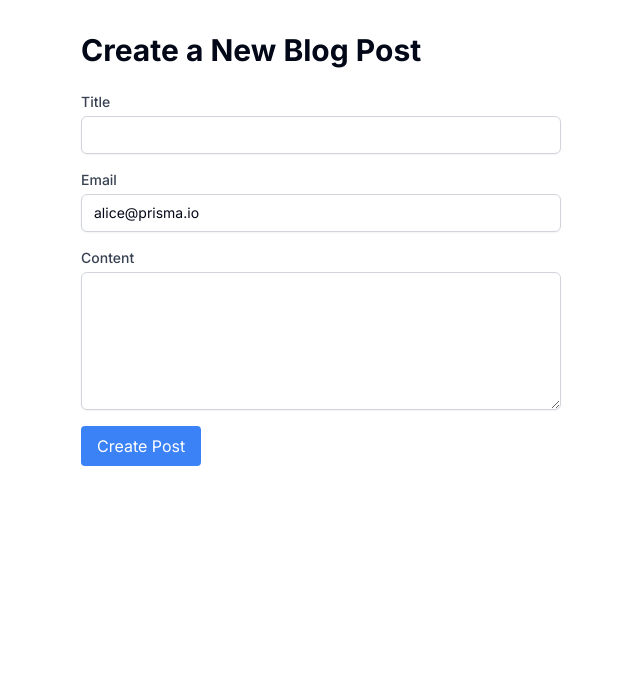
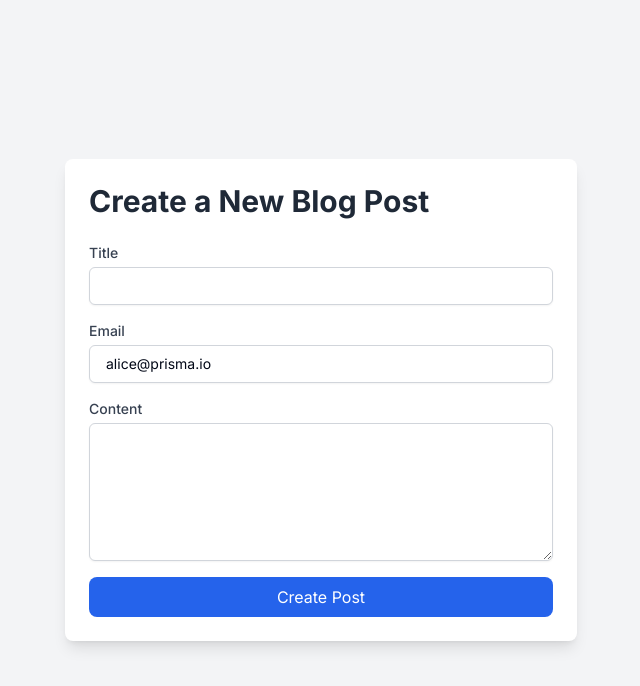
Before and after one commit to gurleenkaur19/blog, a Next.js app: page /create in a window 1280 px wide. Shown: the top 686 px of the page, without its empty margins (319-959 px from the left). Built offline with nearby package versions, Linux system fonts and the light colour scheme.

Commit message:
create new post added

```diff
--- a/src/app/(frontend)/create/page.tsx
+++ b/src/app/(frontend)/create/page.tsx
@@ -40,13 +40,21 @@ function Create() {
   };
 
   return (
-    <div className="container mx-auto px-4 py-8 max-w-lg">
-      <h1 className="text-3xl font-bold mb-6">Create a New Blog Post</h1>
+    <div className="flex items-center justify-center min-h-screen bg-gray-100 py-8">
+      <div className="w-full max-w-lg p-6 bg-white shadow-lg rounded-lg">
+        <h1 className="text-3xl font-bold text-gray-800 mb-6">
+          Create a New Blog Post
+        </h1>
+        {error && (
+          <div className="mb-4 p-3 bg-red-100 text-red-700 border border-red-300 rounded">
+            {error}
+          </div>
+        )}
         <form onSubmit={handleSubmit} className="space-y-4">
           <div>
             <label
               htmlFor="title"
-            className="block text-sm font-medium text-gray-700"
+              className="block text-sm font-medium text-gray-700 mb-1"
             >
               Title
             </label>
@@ -56,13 +64,13 @@ function Create() {
               value={title}
               onChange={(e) => setTitle(e.target.value)}
               required
-            className="mt-1 block w-full px-3 py-2 border border-gray-300 rounded-md shadow-sm focus:outline-none focus:ring-blue-500 focus:border-blue-500 sm:text-sm"
+              className="block w-full px-4 py-2 border border-gray-300 rounded-md shadow-sm focus:outline-none focus:ring-2 focus:ring-blue-500 focus:border-blue-500 sm:text-sm"
             />
           </div>
           <div>
             <label
               htmlFor="email"
-            className="block text-sm font-medium text-gray-700"
+              className="block text-sm font-medium text-gray-700 mb-1"
             >
               Email
             </label>
@@ -72,13 +80,13 @@ function Create() {
               value={email}
               onChange={(e) => setEmail(e.target.value)}
               required
-            className="mt-1 block w-full px-3 py-2 border border-gray-300 rounded-md shadow-sm focus:outline-none focus:ring-blue-500 focus:border-blue-500 sm:text-sm"
+              className="block w-full px-4 py-2 border border-gray-300 rounded-md shadow-sm focus:outline-none focus:ring-2 focus:ring-blue-500 focus:border-blue-500 sm:text-sm"
             />
           </div>
           <div>
             <label
               htmlFor="content"
-            className="block text-sm font-medium text-gray-700"
+              className="block text-sm font-medium text-gray-700 mb-1"
             >
               Content
             </label>
@@ -88,17 +96,19 @@ function Create() {
               onChange={(e) => setContent(e.target.value)}
               required
               rows={6}
-            className="mt-1 block w-full px-3 py-2 border border-gray-300 rounded-md shadow-sm focus:outline-none focus:ring-blue-500 focus:border-blue-500 sm:text-sm"
+              maxLength={500} // Limit the length
+              className="block w-full px-4 py-2 border border-gray-300 rounded-md shadow-sm focus:outline-none focus:ring-2 focus:ring-blue-500 focus:border-blue-500 sm:text-sm"
             />
           </div>
           <button
             type="submit"
-          className="px-4 py-2 bg-blue-500 text-white rounded hover:bg-blue-600 focus:outline-none focus:ring-2 focus:ring-blue-500"
+            className="w-full px-4 py-2 bg-blue-600 text-white rounded-lg hover:bg-blue-700 focus:outline-none focus:ring-2 focus:ring-blue-500"
           >
             Create Post
           </button>
         </form>
       </div>
+    </div>
   );
 }
 
--- a/src/app/(frontend)/page.tsx
+++ b/src/app/(frontend)/page.tsx
@@ -31,10 +31,21 @@ const BlogList = () => {
 
   useEffect(() => {
     const apiCall = async () => {
+      try {
         const res = await fetch("/backend/posts");
+        if (!res.ok) {
+          console.error("Failed to fetch posts:", res.statusText);
+          return;
+        }
         const data: ResponseType = await res.json();
-      if (data.success) setPosts(data.data);
-      else console.log(data.message);
+        if (data.success) {
+          setPosts(data.data);
+        } else {
+          console.log(data.message);
+        }
+      } catch (error) {
+        console.error("Error fetching posts:", error);
+      }
     };
     apiCall();
   }, []);
@@ -44,21 +55,25 @@ const BlogList = () => {
       <Head>
         <title>Blog List</title>
       </Head>
-      <div className="container mx-auto px-4">
-        <div className="flex justify-between items-center my-8">
-          <h1 className="text-4xl font-bold text-center">Blog List</h1>
+      <div className="bg-gray-50 min-h-screen">
+        <header className="bg-white shadow-lg">
+          <div className="container mx-auto flex justify-between items-center py-4 px-6">
+            <h1 className="text-3xl font-semibold text-gray-800">Blog List</h1>
             <button
-            onClick={() => router.push("/create")} // Adjust the route as needed
-            className="px-4 py-2 bg-blue-500 text-white rounded"
+              onClick={() => router.push("/create")}
+              className="px-5 py-2 bg-blue-600 text-white rounded-lg hover:bg-blue-700 transition duration-300"
             >
               Create New Post
             </button>
           </div>
-        <div className="space-y-6">
+        </header>
+        <main className="container mx-auto px-6 py-8">
+          <div className="grid grid-cols-1 md:grid-cols-2 lg:grid-cols-3 gap-8">
             {posts.map((post) => (
               <BlogCard key={post.id} post={post} onDelete={handleDelete} />
             ))}
           </div>
+        </main>
       </div>
     </>
   );
--- a/src/components/custom/BlogCard.tsx
+++ b/src/components/custom/BlogCard.tsx
@@ -1,26 +1,32 @@
 import React from "react";
-import { Card } from "../ui/card";
 import { BlogPostCardType } from "@/lib/types";
 
-export const BlogCard = ({
-  post,
-  onDelete,
-}: {
+interface BlogCardProps {
   post: BlogPostCardType;
   onDelete: (id: number) => void;
-}) => {
+}
+
+const truncateContent = (content: string, wordLimit: number): string => {
+  const words = content.split(" ");
+  if (words.length <= wordLimit) return content;
+  return words.slice(0, wordLimit).join(" ") + "...";
+};
+
+export const BlogCard: React.FC<BlogCardProps> = ({ post, onDelete }) => {
+  const truncatedContent = truncateContent(post.content, 30); // Adjust word limit as needed
+
   return (
-    <Card key={post.id}>
-      <h2 className="text-2xl font-semibold mb-4">{post.title}</h2>
-      <p className="text-gray-700 mb-4">{post.except}</p>
-      <p className="text-gray-700 mb-4">{post.content}</p>
-      <p className="text-gray-700 mb-4">Created At: {post.createdAt}</p>
-      <button
-        onClick={() => onDelete(post.id)}
-        className="bg-red-500 text-white px-4 py-2 rounded hover:bg-red-700"
-      >
-        Delete
-      </button>
-    </Card>
+    <div className="bg-white rounded-lg shadow-md overflow-hidden transition-transform transform hover:scale-105">
+      <div className="p-4">
+        <h2 className="text-2xl font-bold mb-2">{post.title}</h2>
+        <p className="text-gray-700 mb-4">{truncatedContent}</p>
+        <button
+          onClick={() => onDelete(post.id)}
+          className="px-4 py-2 bg-red-500 text-white rounded hover:bg-red-600 focus:outline-none focus:ring-2 focus:ring-red-500"
+        >
+          Delete
+        </button>
+      </div>
+    </div>
   );
 };
```
Lines whose indentation alone changed are shown as unchanged.
